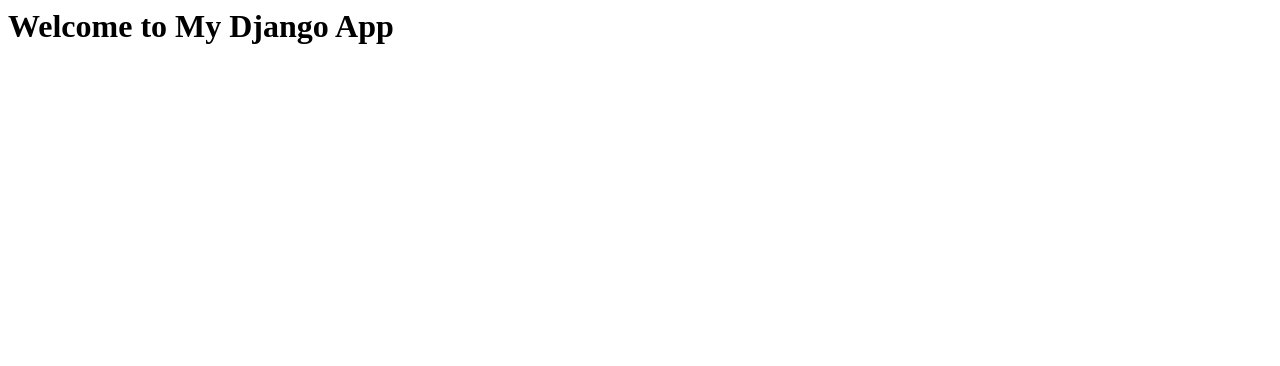
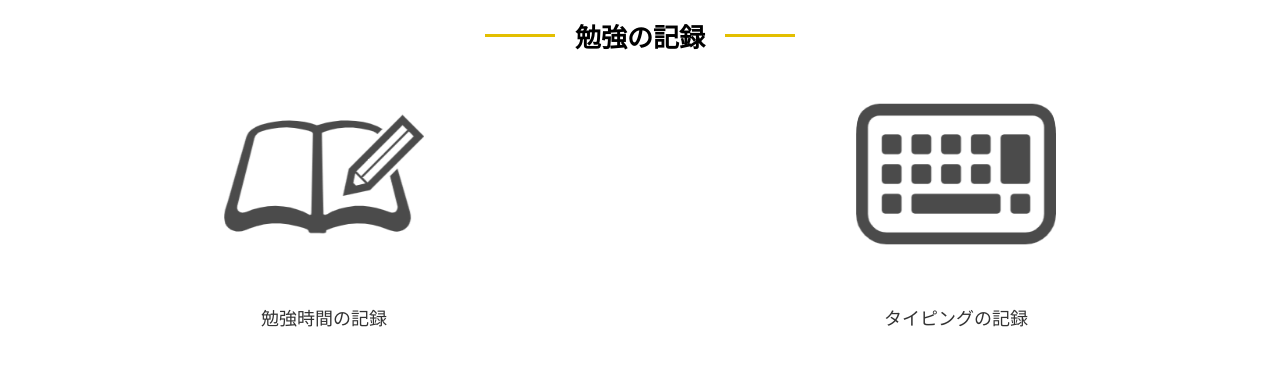
Before and after one commit to 86-an/study-record, a Django app: page / in a window 1280 px wide. Shown: the top 366 px of the page. Run offline with Django 5.2, Linux system fonts and the light colour scheme; parts of the project's set-up code (start-up, migrations or seed data) failed here and were passed over.

Commit message:
完成
一時完成

```diff
--- a/myproject/myapp/static/css/home.css
+++ b/myproject/myapp/static/css/home.css
@@ -0,0 +1,51 @@
+h1 {
+	display: flex;
+	justify-content: center;
+	align-items: center;
+	font-size: 26px;
+	text-align: center;
+}
+
+h1::before,
+h1::after {
+	content: '';
+	width: 70px;
+	height: 3px;
+	background-color: #e3bf00;
+}
+
+h1::before {
+	margin-right: 20px;
+}
+h1::after {
+	margin-left: 20px;
+}
+
+.text_picture {
+    display: flex;
+    justify-content: space-around;
+    align-items: center;
+    margin-top: 20px;
+}
+
+.text_picture .item {
+    text-align: center;
+}
+
+.text_picture img {
+    width: 200px; /* 画像の幅 */
+    height: 200px; /* 画像の高さ */
+    border-radius: 30%; /* 画像を丸くする */
+    object-fit: cover; /* 画像を枠内に収める */
+    margin-bottom: 10px; /* テキストとの間隔 */
+}
+
+.text_picture a {
+    text-decoration: none;
+    font-size: 18px;
+    color: #333;
+}
+
+.text_picture a:hover {
+    color: #007BFF; /* ホバー時の色 */
+}
--- a/myproject/myapp/templates/myapp/home.html
+++ b/myproject/myapp/templates/myapp/home.html
@@ -1,12 +1,24 @@
-<html lang="en">
+<!DOCTYPE html>
+<html lang="ja">
 <head>
-    {% load static%}
+    {% load static %}
     <meta charset="UTF-8">
     <meta name="viewport" content="width=device-width, initial-scale=1.0">
     <title>Home</title>
-    <link rel="stylesheet" type="text/css" href="{% static 'css/home.css' %}">
+    <link rel="stylesheet" href="{% static 'css/home.css' %}"> <!-- 修正済み -->
 </head>
 <body>
-    <h1>Welcome to My Django App</h1>
+    <h1>勉強の記録</h1>
+    <div class = "text_picture">
+        <div class = "item">
+            <img src="{% static 'image/study.png' %}" alt="勉強時間">
+            <p><a href="{% url 'study_time' %}">勉強時間の記録</a></p>
+        </div>
+        <div class = "item">
+            <img src="{% static 'image/typing.png' %}" alt="タイピング">
+            <p><a href="{% url 'typing' %}">タイピングの記録</a></p>
+        </div>
+
+    </div>
 </body>
 </html>
--- a/myproject/myapp/templates/myapp/study_time_chart.html
+++ b/myproject/myapp/templates/myapp/study_time_chart.html
@@ -5,7 +5,7 @@
     <meta charset="UTF-8">
     <meta name="viewport" content="width=device-width, initial-scale=1.0">
     <title>Study Time Chart</title>
-    <link rel="stylesheet" type="text/css" href="{% static 'myapp/css/study_time_chart.css' %}">
+    <link rel="stylesheet" type="text/css" href="{% static 'css/study_time_chart.css' %}">
 </head>
 <body>
     <h1>勉強時間の統計とグラフ</h1>
--- a/myproject/myapp/templates/myapp/typing_chart.html
+++ b/myproject/myapp/templates/myapp/typing_chart.html
@@ -5,7 +5,7 @@
     <meta charset="UTF-8">
     <meta name="viewport" content="width=device-width, initial-scale=1.0">
     <title>タイピングの統計とグラフ</title>
-    <link rel="stylesheet" href="{% static 'css/typing_chart.css' %}">
+    <link rel="stylesheet" href="{% static 'css/typing_chart.css' %}"> <!-- 修正済み -->
 </head>
 <body>
     <h1>タイピングの統計とグラフ</h1>
--- a/myproject/myapp/views.py
+++ b/myproject/myapp/views.py
@@ -12,7 +12,7 @@ import urllib, base64
 import numpy as np
 import pandas as pd
 import logging
-import io  # 追加
+import io
 from .models import Studyrecord, MyTypingRecord, Sushida5000Record, Sushida10000Record
 
 # Create your views here.
--- a/myproject/myproject/settings.py
+++ b/myproject/myproject/settings.py
@@ -58,7 +58,7 @@ import os
 BASE_DIR = os.path.dirname(os.path.dirname(os.path.abspath(__file__)))
 STATIC_URL = '/static/'
 STATICFILES_DIRS = [
-    os.path.join(BASE_DIR, 'myapp/static')
+    os.path.join(BASE_DIR, 'myapp', 'static')  # 修正済み: STATICFILES_DIRS の設定を確認
 ]
 
 TEMPLATES = [
```
Also changed, not shown: myproject/myapp/admin.py (+45 -8 lines), myproject/myapp/models.py (+14 -12 lines), myproject/myapp/resourse.py (+5 -3 lines), myproject/myapp/static/css/study_time_chart.css (+87 -0 lines), myproject/myapp/static/css/typing_chart.css (+13 -4 lines), myproject/db.sqlite3, myproject/myapp/migrations/0007_alter_sushida5000record_accuracy_rate_and_more.py (added), myproject/myapp/migrations/0008_sushida10000record_correct_key_and_more.py (added), myproject/myapp/static/image/study.png (added), myproject/myapp/static/image/typing.png (added).
